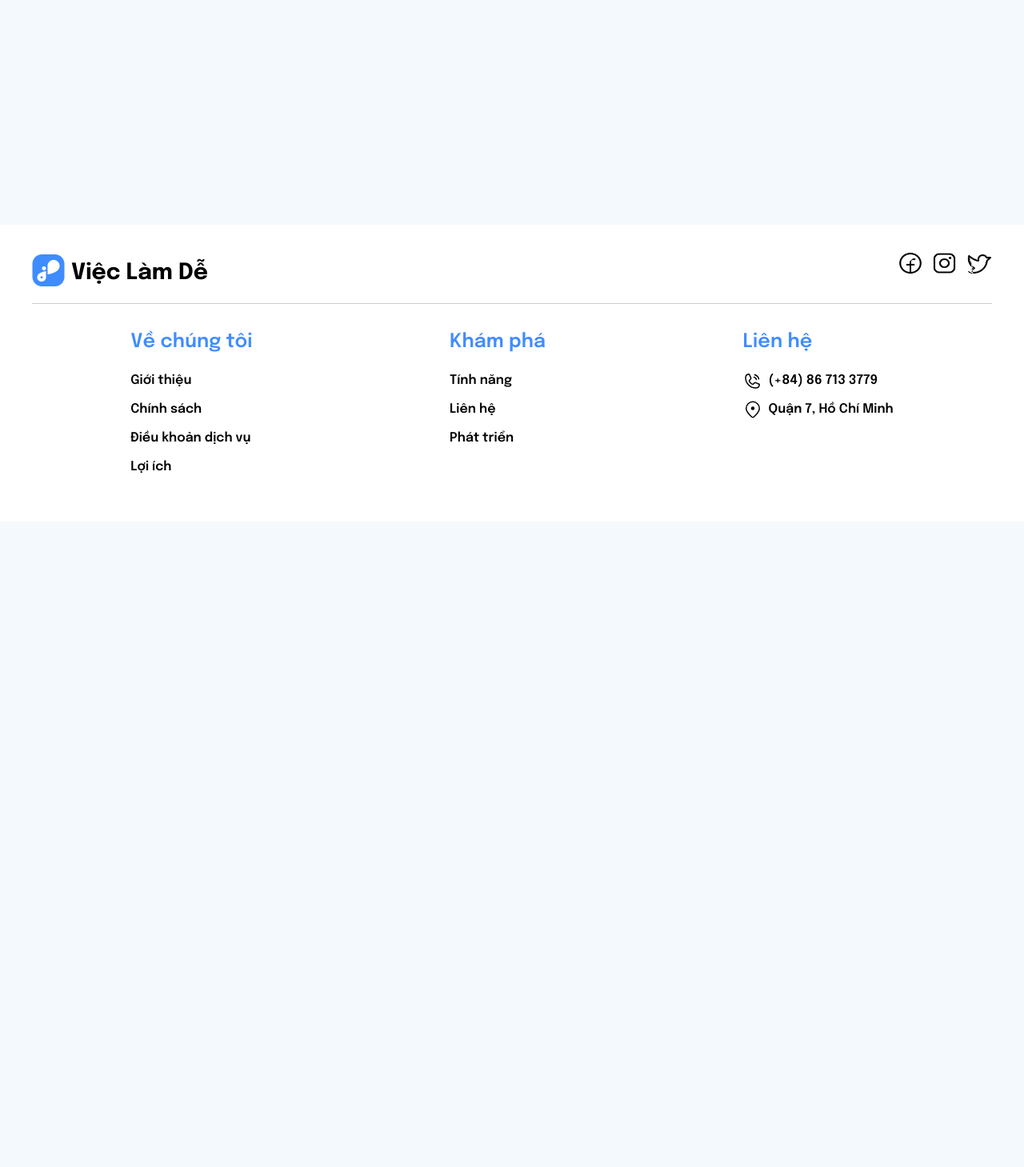
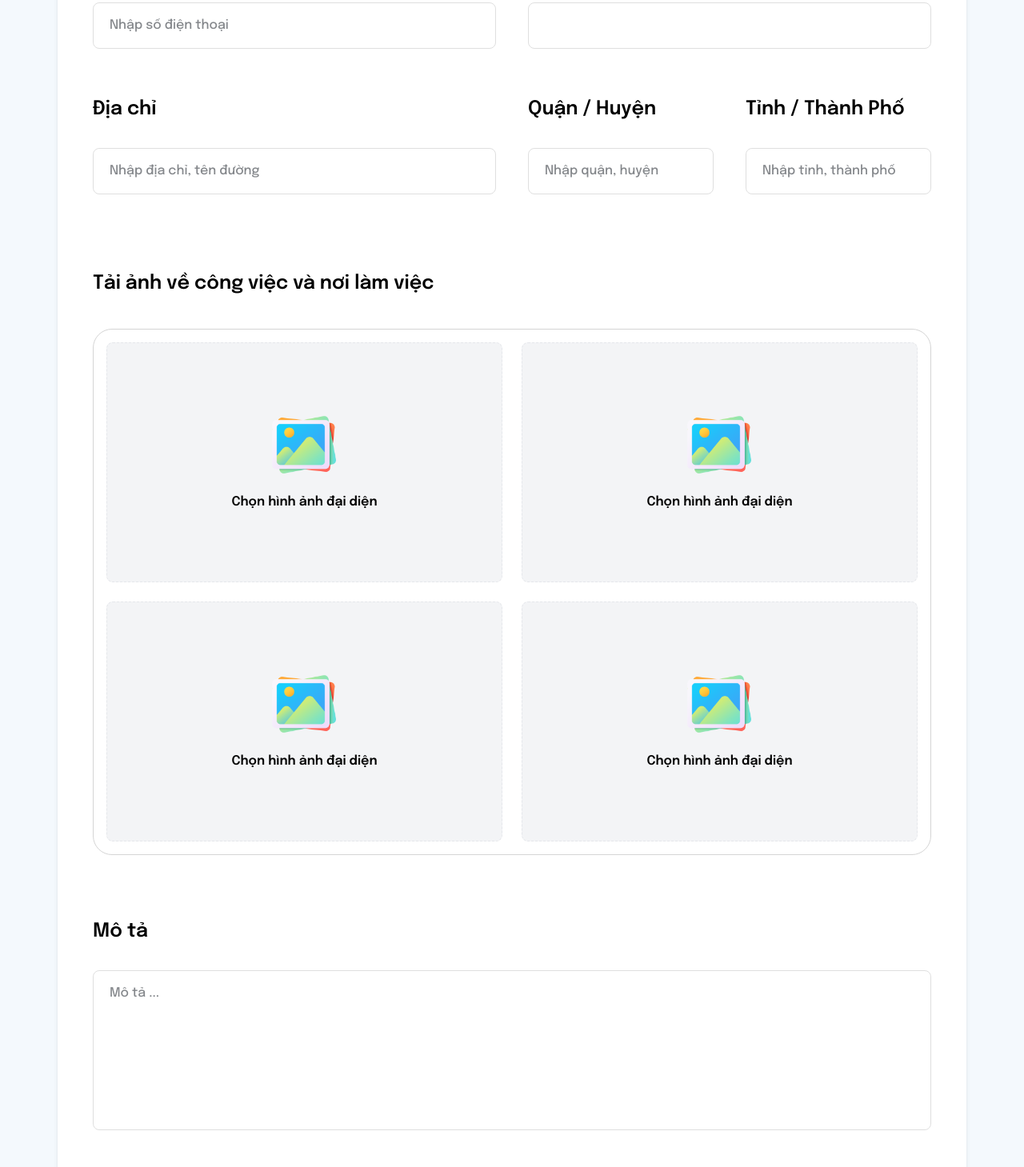
Before and after one commit to LamPhuongZ/FE-Hackathon-TypeScript, a React (Vite) app: page /form-application in a window 1280 px wide. Shown: the part 740-2199 px from the top of the page at 80% size. Before the commit the page ends 1392 px from the top, so only its background shows below. Built offline with nearby package versions, Linux system fonts and the light colour scheme; a small style sheet from the web is missing.

Commit message:
build: form-application-v1

```diff
--- a/src/components/field/Field.tsx
+++ b/src/components/field/Field.tsx
@@ -1,8 +1,13 @@
-import { PropsWithChildren } from "react";
+import { ReactNode } from "react";
 
-export default function Field({ children }: PropsWithChildren) {
+type Props = {
+  className?: string;
+  children?:ReactNode
+};
+
+export default function Field({ children, className }: Props) {
   return (
-    <div className="flex flex-col items-start gap-x-5 mb-5 last-of-type:mb-0">
+    <div className={`flex flex-col items-start gap-x-5 mb-5 last-of-type:mb-0 ${className}`}>
       {children}
     </div>
   );
--- a/src/components/image-upload/ImageUpload.tsx
+++ b/src/components/image-upload/ImageUpload.tsx
@@ -31,10 +31,10 @@ export default function ImageUploadProps({
   return (
     <label
       className={clsx(
-        `cursor-pointer flex items-center justify-center bg-gray-100 border border-dashed w-full min-h-[200px] rounded-lg relative overflow-hidden group`,
+        `cursor-pointer flex items-center justify-center bg-gray-100 border border-dashed w-full min-h-[300px] rounded-lg relative overflow-hidden group`,
         className,
         {
-          ["!rounded-full h-full"]: listType === "picture-circle",
+          ["!rounded-full !min-h-[250px]"]: listType === "picture-circle",
         }
       )}
     >
--- a/src/components/input/Input.tsx
+++ b/src/components/input/Input.tsx
@@ -5,7 +5,7 @@ type Props = {
   name: string;
   type?: string;
   content?: string;
-  placeholder: string;
+  placeholder?: string;
   className?: string;
   control?: object;
 };
--- /dev/null
+++ b/src/components/textarea/Textarea.tsx
@@ -0,0 +1,37 @@
+import React from "react";
+import { Control, useController } from "react-hook-form";
+
+type Props = {
+  content?: string;
+  placeholder?: string;
+  className?: string;
+  control?: object;
+  name: string;
+};
+
+export default function Textarea({
+  name = "",
+  placeholder,
+  content,
+  control,
+  className,
+}: Props) {
+  const { field } = useController({
+    control: control as Control<Props>,
+    name: name as keyof Props,
+    defaultValue: "",
+  });
+  return (
+    <div className="relative w-full">
+      <textarea
+        id={name}
+        {...field}
+        className={`w-full py-4 px-5 rounded-lg font-medium transition-all border border-solid border-[#DFDFDF] resize-none min-h-[200px] focus:outline-none focus:ring-1 focus:ring-[#3F8CFF] ${className}`}
+        placeholder={placeholder}
+        value={field.value as string}
+      >
+        {content}
+      </textarea>
+    </div>
+  );
+}
--- a/src/pages/FormApplicationPage/index.tsx
+++ b/src/pages/FormApplicationPage/index.tsx
@@ -1,9 +1,156 @@
+import { useForm } from "react-hook-form";
+import Field from "../../components/field/Field";
+import Input from "../../components/input/Input";
+import Label from "../../components/label/Label";
+import ImageUploadProps from "../../components/image-upload/ImageUpload";
+import Textarea from "../../components/textarea/Textarea";
+import Button from "../../components/button/Button";
+import { useEffect } from "react";
+import { yupResolver } from "@hookform/resolvers/yup";
+import { ProfileSchema } from "../../utils/validation";
+import { toast } from "react-toastify";
+
 export default function FormApplication() {
+  const {
+    control,
+    handleSubmit,
+    setValue,
+    formState: { errors },
+  } = useForm({
+    mode: "onChange",
+    // resolver: yupResolver(ProfileSchema),
+  });
+
+  const handlePost = async (values) => {
+    try {
+      console.log("Values:", values);
+      toast.success("Đã đăng bài thành công!");
+    } catch (error) {
+      toast.error("Đăng bài thất bại!");
+      console.error("Add error:", error);
+    }
+  };
+
+  //   useEffect(() => {
+  //     const arrErrors = Object.values(errors);
+  //     if (arrErrors.length > 0) {
+  //       toast.error(arrErrors[0]?.message);
+  //     }
+  //   }, [errors]);
+  //   console.log("🚀 ~ useEffect ~ arrErrors:", Object.values(errors));
+
   return (
     <div className="py-20 px-[72px]">
-      <div className="bg-white py-4 shadow-md px-11">
-        <div className="form-layout"></div>
-      </div>
+      <form onSubmit={handleSubmit(handlePost)}>
+        <div className="bg-white py-14 shadow-md px-11 rounded-xl">
+          <div className="mb-5 lg:mb-10">
+            <Field>
+              <Label htmlFor="titlePost">Tiêu đề ứng tuyển</Label>
+              <Input
+                name="titlePost"
+                placeholder="Nhập tiêu đề"
+                control={control}
+              ></Input>
+            </Field>
+          </div>
+          <div className="form-layout">
+            <Field>
+              <Label htmlFor="phone">Số điện thoại</Label>
+              <Input
+                name="phone"
+                placeholder="Nhập số điện thoại"
+                control={control}
+              ></Input>
+            </Field>
+            <Field>
+              <Label htmlFor="typeJob">Loại công việc</Label>
+              <Input name="typeJob" control={control}></Input>
+            </Field>
+          </div>
+          <div className="form-layout-col4">
+            <div className="col-span-2">
+              <Field>
+                <Label htmlFor="address">Địa chỉ</Label>
+                <Input
+                  name="address"
+                  placeholder="Nhập địa chỉ, tên đường"
+                  control={control}
+                ></Input>
+              </Field>
+            </div>
+            <div className="col-span-1">
+              <Field>
+                <Label htmlFor="district">Quận / Huyện</Label>
+                <Input
+                  name="district"
+                  placeholder="Nhập quận, huyện"
+                  control={control}
+                ></Input>
+              </Field>
+            </div>
+            <div className="col-span-1">
+              <Field>
+                <Label htmlFor="province">Tỉnh / Thành Phố</Label>
+                <Input
+                  name="province"
+                  placeholder="Nhập tỉnh, thành phố"
+                  control={control}
+                ></Input>
+              </Field>
+            </div>
+          </div>
+          <div className="mt-24">
+            <Label htmlFor="">Tải ảnh về công việc và nơi làm việc</Label>
+            <div className="border border-solid border-[#D5D5D5] rounded-3xl p-4 mt-10 mb-20">
+              <div className="grid grid-cols-2 gap-6">
+                <ImageUploadProps
+                  name="pic1"
+                  onFileSelect={(file: File | null) => {
+                    if (file) {
+                      setValue("pic1", file);
+                    }
+                  }}
+                />
+                <ImageUploadProps
+                  name="pic2"
+                  onFileSelect={(file: File | null) => {
+                    if (file) {
+                      setValue("pic2", file);
+                    }
+                  }}
+                />
+                <ImageUploadProps
+                  name="pic3"
+                  onFileSelect={(file: File | null) => {
+                    if (file) {
+                      setValue("pic3", file);
+                    }
+                  }}
+                />
+                <ImageUploadProps
+                  name="pic4"
+                  onFileSelect={(file: File | null) => {
+                    if (file) {
+                      setValue("pic4", file);
+                    }
+                  }}
+                />
+              </div>
+            </div>
+          </div>
+          <div>
+            <Field>
+              <Label htmlFor="description">Mô tả</Label>
+              <Textarea
+                name="description"
+                control={control}
+                placeholder="Mô tả ..."
+              ></Textarea>
+            </Field>
+          </div>
+          <Button type="submit" title="Đăng Bài" className="w-full mt-10" />
+        </div>
+      </form>
     </div>
   );
 }
--- a/src/pages/ProfilePage/index.tsx
+++ b/src/pages/ProfilePage/index.tsx
@@ -2,7 +2,7 @@ import Label from "../../components/label/Label";
 import Input from "../../components/input/Input";
 import Field from "../../components/field/Field";
 import Button from "../../components/button/Button";
-import ImageUpload from "../../components/image-upload/ImageUpload";
+import ImageUploadProps from "../../components/image-upload/ImageUpload";
 import Close from "../../assets/icons/close.svg";
 import Plus from "../../assets/icons/plus.svg";
 import Arrow from "../../assets/icons/double-arrow-right.svg";
@@ -56,7 +56,7 @@ export default function ProfilePage() {
         </div>
         <form onSubmit={handleSubmit(handleUpdateProfile)}>
           <div className="w-[244px] h-[244px] rounded-full mx-auto mb-7">
-            <ImageUpload
+            <ImageUploadProps
               listType="picture-circle"
               name="avatar"
               onFileSelect={(file: File | null) => {
@@ -73,7 +73,7 @@ export default function ProfilePage() {
             <h1 className="text-4xl font-medium">4.0</h1>
           </div>
           <div className="border border-solid border-[#D5D5D5] rounded-3xl pt-14 px-8 ">
-            <div className="form-layout ">
+            <div className="form-layout">
               <Field>
                 <Label htmlFor="fullName">Họ tên đầy đủ</Label>
                 <Input
@@ -136,7 +136,7 @@ export default function ProfilePage() {
             <Label htmlFor="">Tải ảnh CCCD / CMND</Label>
             <div className="border border-solid border-[#D5D5D5] rounded-3xl p-4 mt-5">
               <div className="form-layout lg:mb-0">
-                <ImageUpload
+                <ImageUploadProps
                   name="frontCard"
                   onFileSelect={(file: File | null) => {
                     if (file) {
@@ -144,7 +144,7 @@ export default function ProfilePage() {
                     }
                   }}
                 />
-                <ImageUpload
+                <ImageUploadProps
                   name="backCard"
                   onFileSelect={(file: File | null) => {
                     if (file) {
--- a/src/styles/_all.scss
+++ b/src/styles/_all.scss
@@ -15,6 +15,13 @@ input::-webkit-input-placeholder {
   color: #84878b;
 }
 input::-moz-input-placeholder {
+  color: #84878b;
+}
+
+textarea::-webkit-input-placeholder {
+  color: #84878b;
+}
+textarea::-moz-input-placeholder {
   color: #84878b;
 }
 
```
